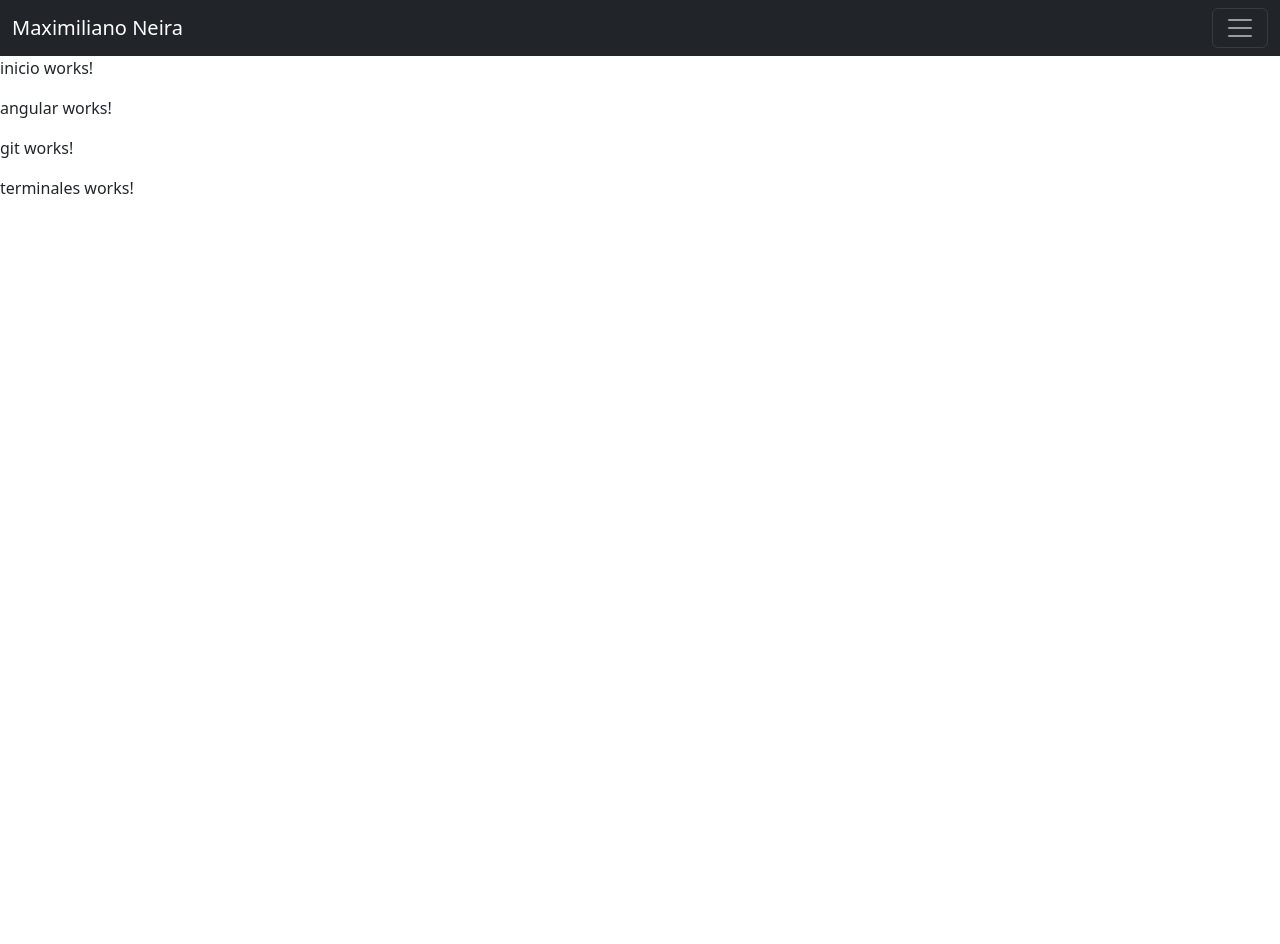
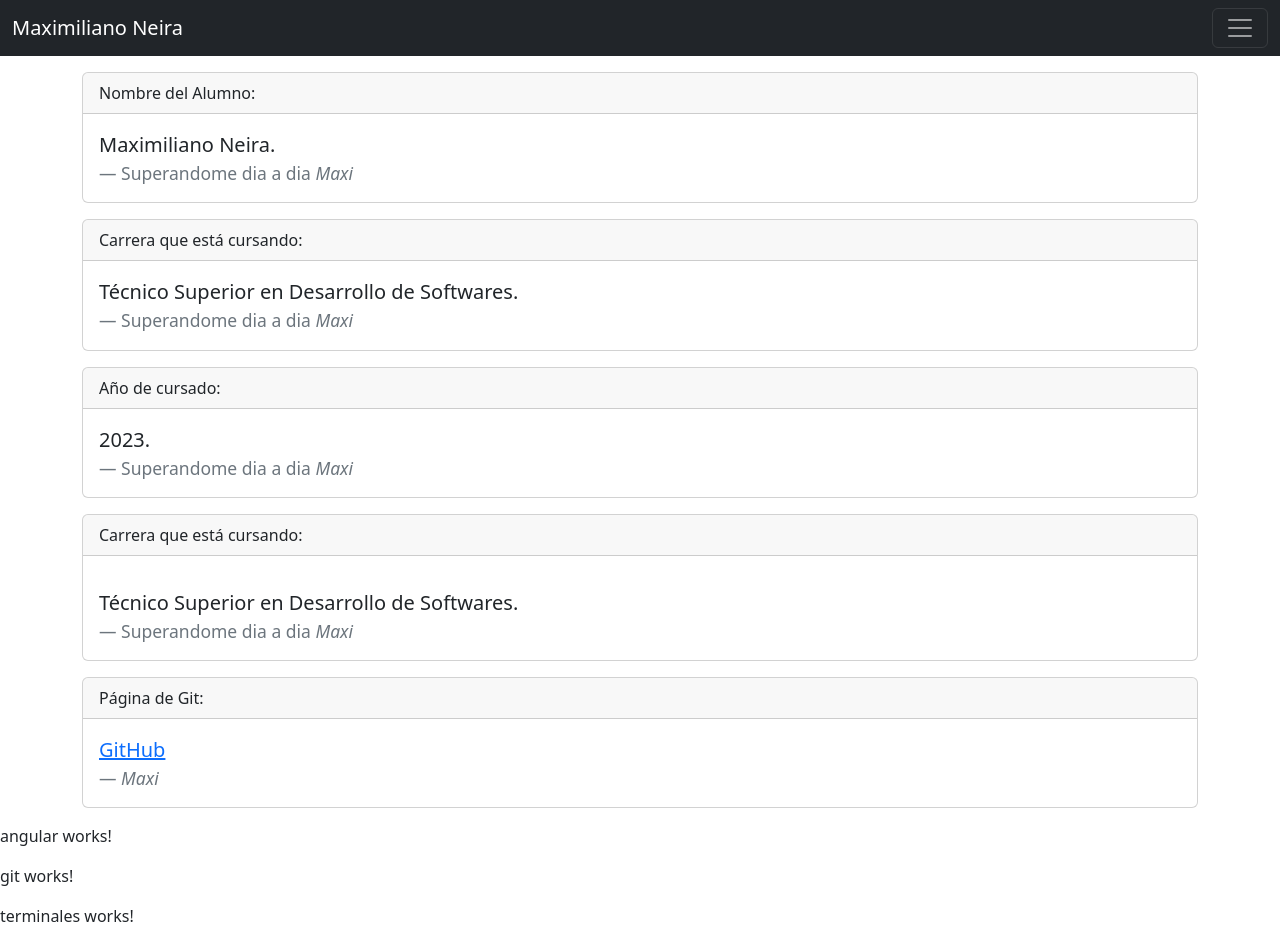
Before and after one commit to desarrolladorMaxi/tp7-9, an Angular app: page / in a window 1280 px wide. Before the commit the page ends 800 px from the top, so only its background shows below. Built offline with nearby package versions, Linux system fonts and the light colour scheme.

Commit message:
Tarjetas

```diff
--- a/src/app/componentes/inicio/inicio.component.html
+++ b/src/app/componentes/inicio/inicio.component.html
@@ -1 +1,64 @@
-<p>inicio works!</p>
+
+<div class="container">
+
+    <div class="card mt-3">
+        <div class="card-header">
+        Nombre del Alumno:
+        </div>
+        <div class="card-body">
+        <blockquote class="blockquote mb-0">
+            <p>Maximiliano Neira.</p>
+            <footer class="blockquote-footer">Superandome dia a dia <cite title="Source Title">Maxi</cite></footer>
+        </blockquote>
+        </div>
+    </div>
+
+    <div class="card mt-3">
+        <div class="card-header">
+            Carrera que está cursando:
+        </div>
+        <div class="card-body">
+        <blockquote class="blockquote mb-0">
+            <p>Técnico Superior en Desarrollo de Softwares.</p>
+            <footer class="blockquote-footer">Superandome dia a dia <cite title="Source Title">Maxi</cite></footer>
+        </blockquote>
+        </div>
+    </div>
+
+    <div class="card mt-3">
+        <div class="card-header">
+            Año de cursado:
+        </div>
+        <div class="card-body">
+        <blockquote class="blockquote mb-0">
+            <p>2023.</p>
+            <footer class="blockquote-footer">Superandome dia a dia <cite title="Source Title">Maxi</cite></footer>
+        </blockquote>
+        </div>
+    </div>
+
+    <div class="card mt-3">
+        <div class="card-header">
+            Carrera que está cursando:
+        </div>
+        <div class="card-body mt-3">
+        <blockquote class="blockquote mb-0">
+            <p>Técnico Superior en Desarrollo de Softwares.</p>
+            <footer class="blockquote-footer">Superandome dia a dia <cite title="Source Title">Maxi</cite></footer>
+        </blockquote>
+        </div>
+    </div>
+
+    <div class="card mt-3 mb-3">
+        <div class="card-header">
+            Página de Git:
+        </div>
+        <div class="card-body">
+        <blockquote class="blockquote mb-0">
+            <p><a href="https://github.com/desarrolladorMaxi/">GitHub</a></p>
+            <footer class="blockquote-footer"> <cite title="Source Title">Maxi</cite></footer>
+        </blockquote>
+        </div>
+    </div>
+
+</div>
```
